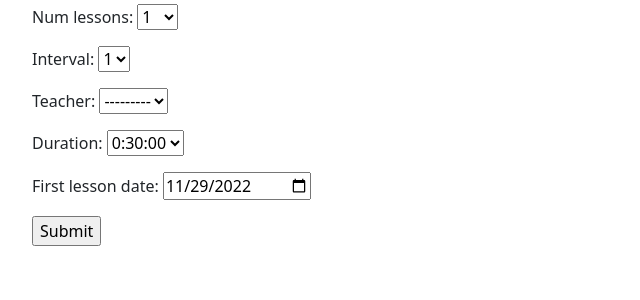
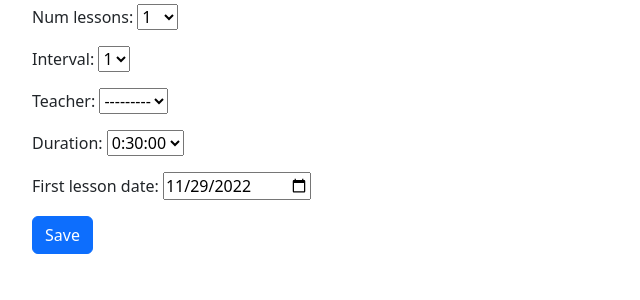
Before and after one commit to mahfuzur12/MSMS, a Django app: page /lesson/request/ in a window 1280 px wide. Shown: the part 142-442 px from the top of the page, without its empty margins (0-640 px from the left). Run offline with Django 4.2, Linux system fonts and the light colour scheme; the visitor is signed in with stand-in values (Sample User, id 1); data that the repository does not hold is empty.

Commit message:
small visual change

```diff
--- a/lessons/templates/requestlesson.html
+++ b/lessons/templates/requestlesson.html
@@ -9,7 +9,7 @@
     <form action="{% url 'request_lesson' %}" method="post">
         {% csrf_token %}
         {{ form.as_p }}
-        <input type = "submit" value="Submit">
+        <input class="btn btn-primary" type="submit" value="Save">
     </form>
 </div>
 {% endblock %}
```
